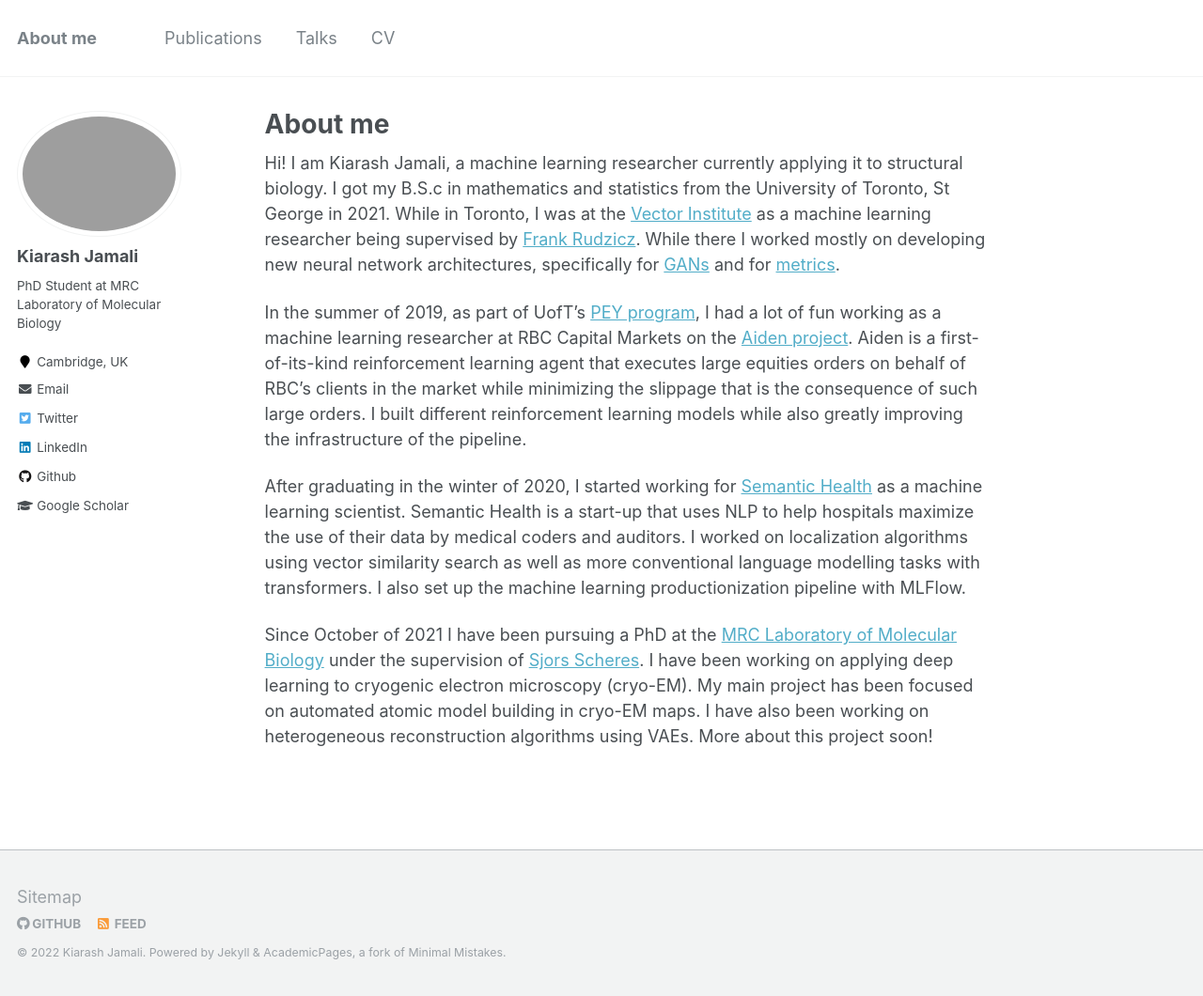
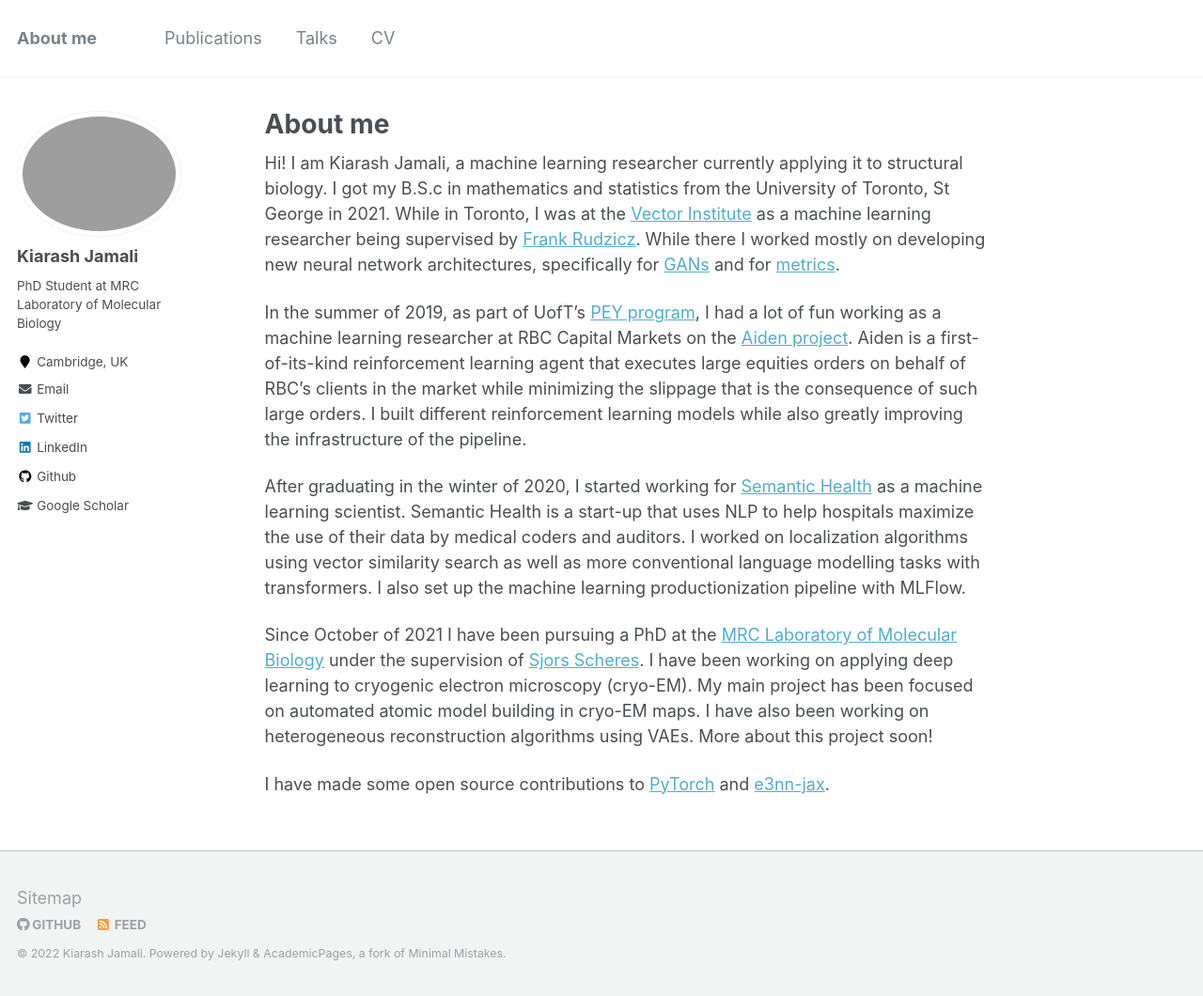
Before and after one commit to jamaliki/jamaliki.github.io, a Jekyll site: the page built from _pages/about.md, in a window 1280 px wide and 1060 px high. Shown: the whole window at 94% size. Built offline with Jekyll 4.4.1, drawn with Linux system fonts in a browser that asks for light colours.

Commit message:
Open source

```diff
--- a/_pages/about.md
+++ b/_pages/about.md
@@ -18,3 +18,5 @@ In the summer of 2019, as part of UofT's [PEY program](https://engineeringcareer
 After graduating in the winter of 2020, I started working for [Semantic Health](https://www.semantichealth.ai/) as a machine learning scientist. Semantic Health is a start-up that uses NLP to help hospitals maximize the use of their data by medical coders and auditors. I worked on localization algorithms using vector similarity search as well as more conventional language modelling tasks with transformers. I also set up the machine learning productionization pipeline with MLFlow.
 
 Since October of 2021 I have been pursuing a PhD at the [MRC Laboratory of Molecular Biology](https://www2.mrc-lmb.cam.ac.uk/) under the supervision of [Sjors Scheres](https://www2.mrc-lmb.cam.ac.uk/group-leaders/n-to-s/sjors-scheres/). I have been working on applying deep learning to cryogenic electron microscopy (cryo-EM). My main project has been focused on automated atomic model building in cryo-EM maps. I have also been working on heterogeneous reconstruction algorithms using VAEs. More about this project soon!
+
+I have made some open source contributions to [PyTorch](https://github.com/pytorch/pytorch) and [e3nn-jax](https://github.com/e3nn/e3nn-jax).
```
